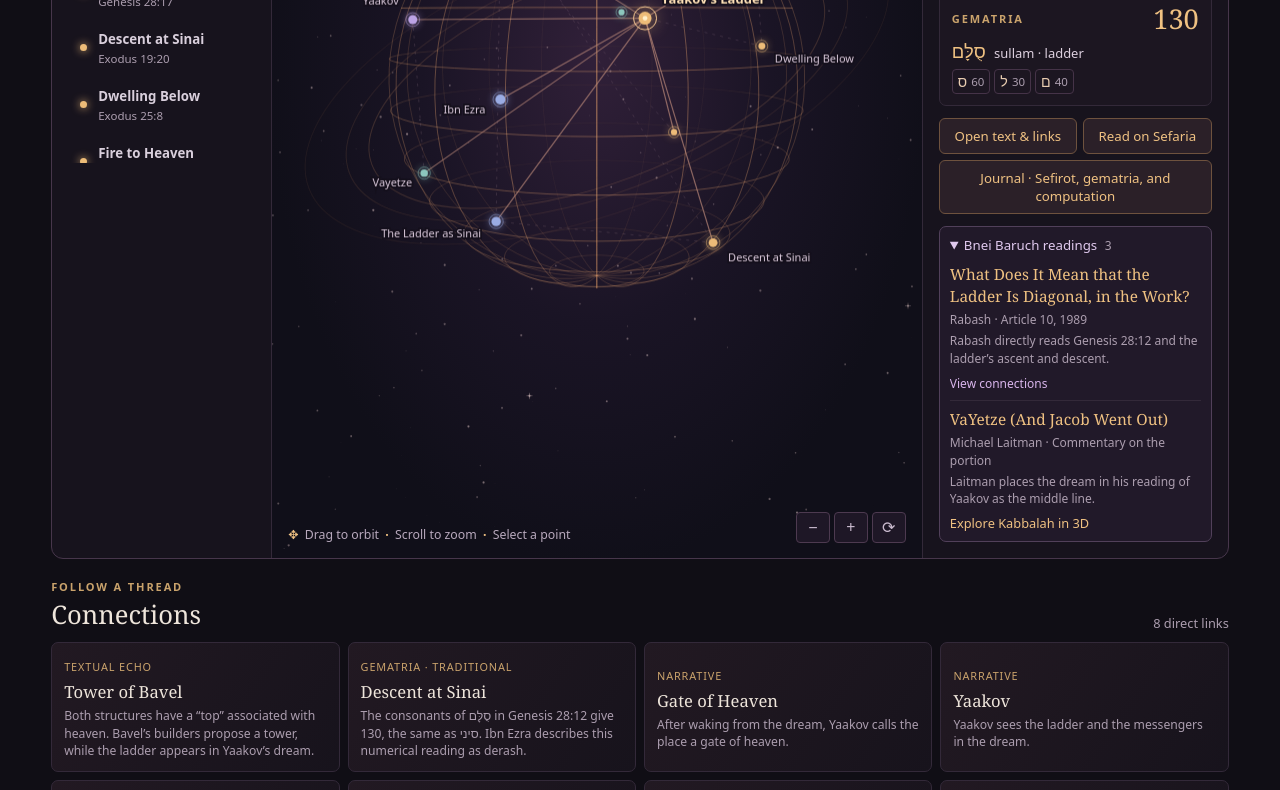
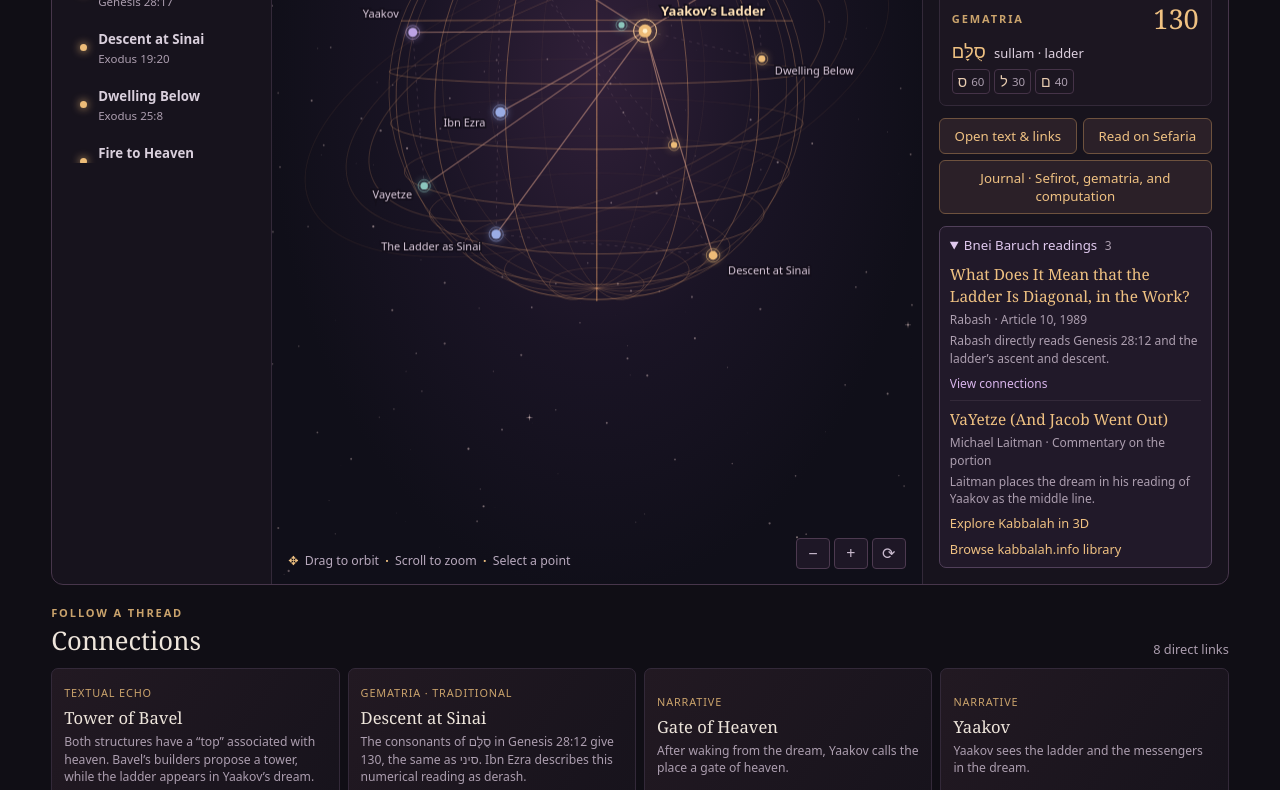
Before and after one commit to GC42026/tanakh-research, a plain HTML site: page docs/atlas/index.html in a window 1280 px wide. Shown: the part 673-1463 px from the top of the page. Drawn offline with Linux system fonts and the light colour scheme.

Commit message:
Link atlas sources to the kabbalah.info library

```diff
--- a/docs/atlas/index.html
+++ b/docs/atlas/index.html
@@ -4,7 +4,7 @@
 <meta charset="utf-8"><meta name="viewport" content="width=device-width, initial-scale=1">
 <meta name="description" content="Explore Tanakh and Jewish source texts through an interactive, three-dimensional atlas.">
 <title>Tanakh Atlas</title>
-<link rel="stylesheet" href="atlas.css?v=3"><script src="data.js?v=3" defer></script><script src="journal.js?v=3" defer></script><script src="atlas.js?v=3" defer></script><script src="lineage-data.js?v=3" defer></script><script src="explorer.js?v=3" defer></script><script src="lineage.js?v=3" defer></script>
+<link rel="stylesheet" href="atlas.css?v=4"><script src="data.js?v=4" defer></script><script src="journal.js?v=4" defer></script><script src="atlas.js?v=4" defer></script><script src="lineage-data.js?v=4" defer></script><script src="explorer.js?v=4" defer></script><script src="lineage.js?v=4" defer></script>
 </head>
 <body>
 <header class="top"><a class="brand" href="./"><span class="sigil" aria-hidden="true">✧</span> TANAKH <b>ATLAS</b></a><span class="brand-note">A spatial study of sacred text</span><button id="method" class="subtle" type="button">Method &amp; sources <span aria-hidden="true">ⓘ</span></button></header>
--- a/docs/atlas/lineage-data.js
+++ b/docs/atlas/lineage-data.js
@@ -28,6 +28,30 @@ const lineageSources = {
   reason: [915,'Concerning Above Reason','Rabash','Lineage essay','Application to how one sees a friend','Distinguishes judging one’s friends above reason from the habits of self-love.'],
   exile: [921,'The Creator and Israel Went into Exile','Rabash','Lineage essay','Zohar on Bechukotai and the experience of exile','Builds on the Zohar’s account of divine love to discuss exile and return in the work.'],
   creation: [2332,'Explanation of the Division of the Fourteen Commandments into Ten Utterances','Zohar for All, Sulam edition','Classical text with commentary','Introduction of the Zohar','Pairs commandments with the utterances of creation. This is a separate question from counting the speech at Sinai.']
+};
+
+// Parallel pages verified in the kabbalah.info library.
+const lineageInfoEditions = {
+  ladder: 'https://www.kabbalah.info/en/what-does-it-mean-that-the-ladder-is-diagonal-in-the-work/',
+  pharaoh: 'https://www.kabbalah.info/en/come-unto-pharaoh-2/',
+  wall: 'https://www.kabbalah.info/en/and-hezekiah-turned-his-face-to-the-wall/',
+  reason: 'https://www.kabbalah.info/en/concerning-above-reason/',
+  esau: 'https://www.kabbalah.info/en/it-is-forbidden-to-hear-a-good-thing-from-a-bad-person/',
+  work: 'https://www.kabbalah.info/en/what-are-torah-and-work-in-the-way-of-the-creator/',
+  exile: 'https://www.kabbalah.info/en/the-creator-and-israel-went-into-exile/',
+  shechina: 'https://www.kabbalah.info/en/what-is-when-israel-are-in-exile-the-shechina-is-with-them-in-the-work/',
+  lightVessels: 'https://www.kabbalah.info/en/part-3-chapter-one-tes/',
+  innerObservation: 'https://www.kabbalah.info/en/part-3-inner-observation-tes/',
+  branches: 'https://www.kabbalah.info/en/the-essence-of-the-wisdom-of-kabbalah-18/',
+  pticha: 'https://www.kabbalah.info/en/preface-to-the-wisdom-of-kabbalah-5/',
+  zoharIntro: 'https://www.kabbalah.info/en/introduction-to-the-book-of-zohar-5/',
+  foreword: 'https://www.kabbalah.info/en/foreword-to-the-book-of-zohar-5/',
+  souls: 'https://www.kabbalah.info/en/articles-600000-souls-18/',
+  study: 'https://www.kabbalah.info/en/introduction-to-the-preface-to-the-wisdom-of-kabbalah-2-5/',
+  letters: 'https://www.kabbalah.info/en/the-letters-of-rav-hamnuna-saba/',
+  arvut: 'https://www.kabbalah.info/en/the-arvut-mutual-guarantee-18/',
+  giving: 'https://www.kabbalah.info/en/matan-torah-the-giving-of-the-torah-18/',
+  creation: 'https://www.kabbalah.info/en/explanation-of-the-division-of-the-fourteen-commandments-into-ten-utterances/',
 };
 
 const lineageTerms = {
--- a/docs/atlas/lineage.js
+++ b/docs/atlas/lineage.js
@@ -1,12 +1,17 @@
 'use strict';
 
-const lineageLibrary = 'https://kabbalah.academy/en-us/library/';
+const lineageLibrary = 'https://www.kabbalah.info/en/library/';
+const academyLibrary = 'https://kabbalah.academy/en-us/library/';
 const sourceNodes = new Map(Object.entries(lineageSources).map(([key, entry], index, entries) => {
   const [number,title,author,kind,locator,note] = entry;
+  const academyEdition = academyLibrary+'sources/articles/'+number+'/';
+  const infoEdition = lineageInfoEditions[key];
   return [key,{
     id:'source-'+key, type:'lineageSource', title, ref:author, note,
-    detailKind:kind, gloss:locator, url:lineageLibrary+'sources/articles/'+number+'/', external:true,
-    linkText:'Read in Bnei Baruch library', microOnly:true, ...nodePosition(index,entries.length)
+    detailKind:kind, gloss:locator, url:infoEdition ?? academyEdition, external:true,
+    linkText:infoEdition ? 'Read on kabbalah.info' : 'Read in Academy library',
+    extraActions:infoEdition ? sourceLink(academyEdition,'Academy edition') : '',
+    microOnly:true, ...nodePosition(index,entries.length)
   }];
 }));
 const termNodes = new Map(Object.entries(lineageTerms).map(([key,entry],index,entries) => {
@@ -68,7 +73,7 @@ function nodeLineage(node) {
 
 function lineageShelf(node) {
   if (node.type === 'concept' || node.type === 'lineageSource') {
-    return `<p class="lineage-library"><a href="${lineageLibrary}" target="_blank" rel="noopener noreferrer">Bnei Baruch Kabbalah Library</a></p>`;
+    return `<p class="lineage-library"><a href="${lineageLibrary}" target="_blank" rel="noopener noreferrer">Bnei Baruch Library · kabbalah.info</a></p>`;
   }
   const related = nodeLineage(node);
   return `<details class="lineage-shelf" ${related.length && !node.readerHTML ? 'open' : ''}>
@@ -81,6 +86,7 @@ function lineageShelf(node) {
         <p>${escapeHTML(reason)}</p><a class="lineage-node-link" href="?layer=${source.id}">View connections</a>${context && context !== node.title ? `<small>Via ${escapeHTML(context)}</small>` : ''}</li>`;
     }).join('')}</ul>` : '<p>Explore the lineage glossary and primary sources. A reading for this node has yet to be mapped.</p>'}
     <a class="lineage-map-link" href="?layer">Explore Kabbalah in 3D</a>
+    <a class="lineage-map-link" href="${lineageLibrary}" target="_blank" rel="noopener noreferrer">Browse kabbalah.info library</a>
   </details>`;
 }
 
```
